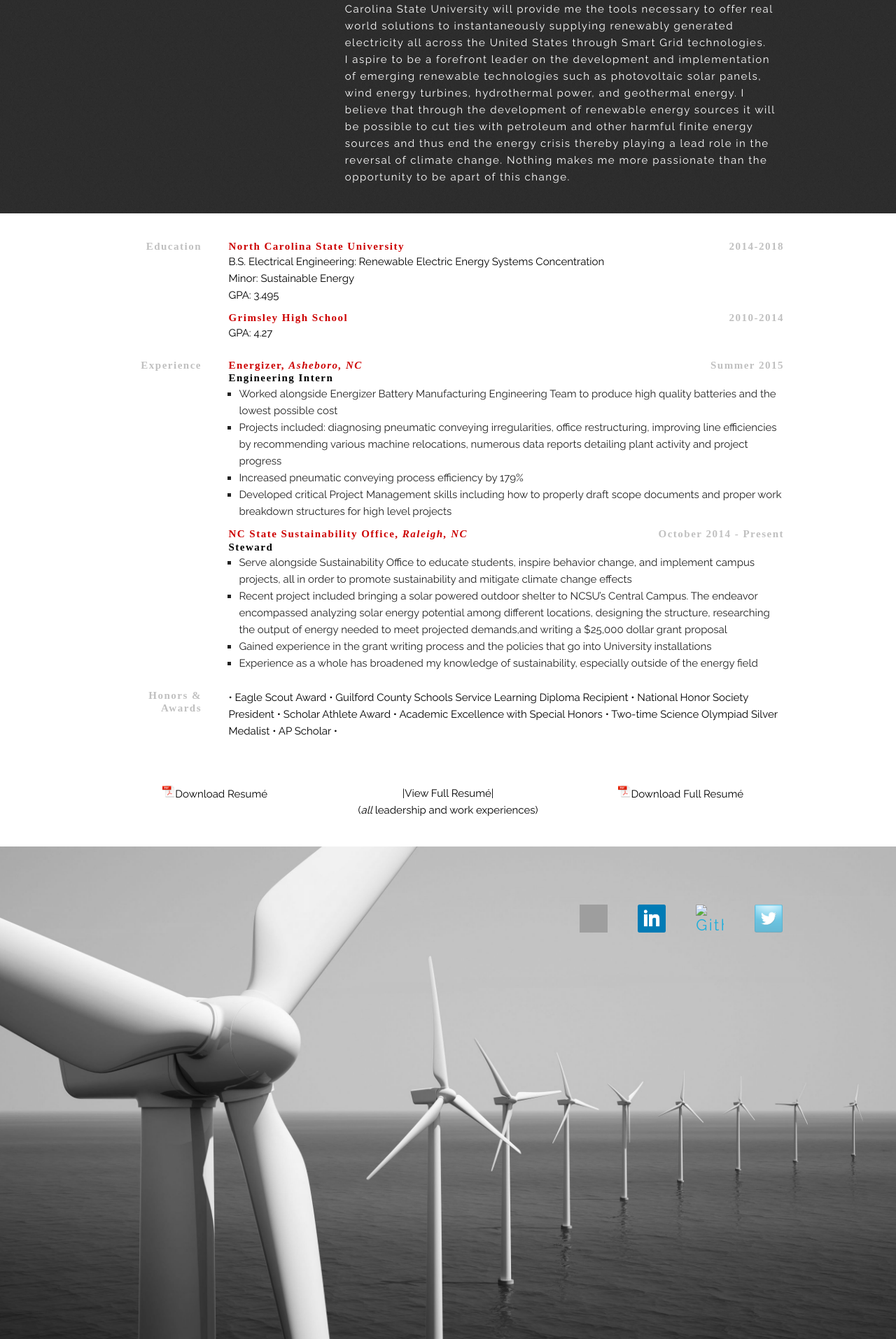
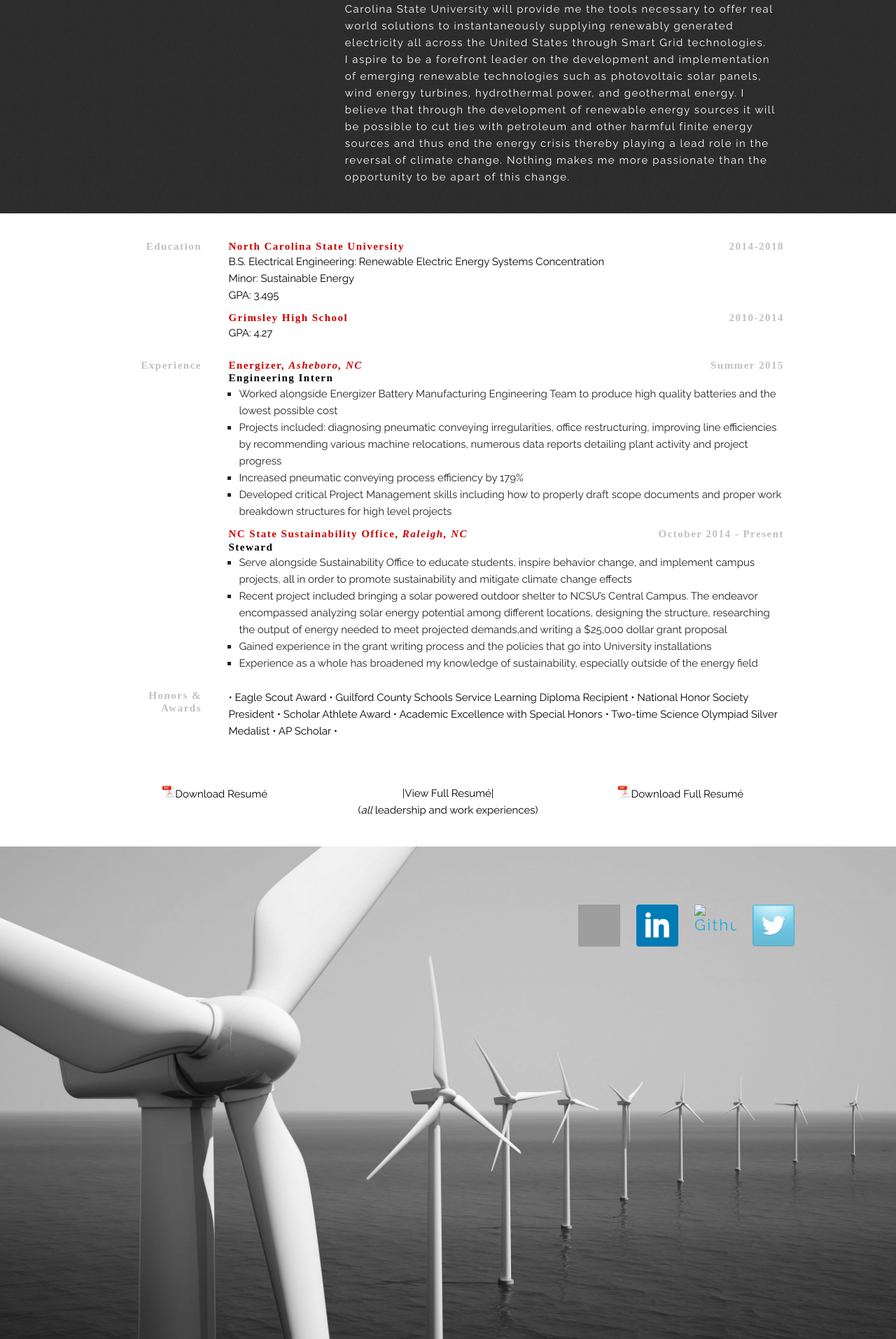
Before and after one commit to jacksoncwilliams/jackson-erin, a Jekyll site: the page built from simpleindex.html, in a window 1280 px wide. Shown: the part 1901-3815 px from the top of the page at 70% size. Built offline with Jekyll 4.4.1, drawn with Linux system fonts in a browser that asks for light colours; nearby versions of some CDN libraries; some web fonts are replaced; grey boxes are pictures that could not be loaded.

Commit message:
Update simple.css

```diff
--- a/css/simple.css
+++ b/css/simple.css
@@ -283,8 +283,8 @@
 }
 
 #contact .icons {
-   height: 40px;
-   width: 40px;
+   height: 60px;
+   width: 60px;
    display: block;
    margin-left: auto;
    margin-right: auto;
```
